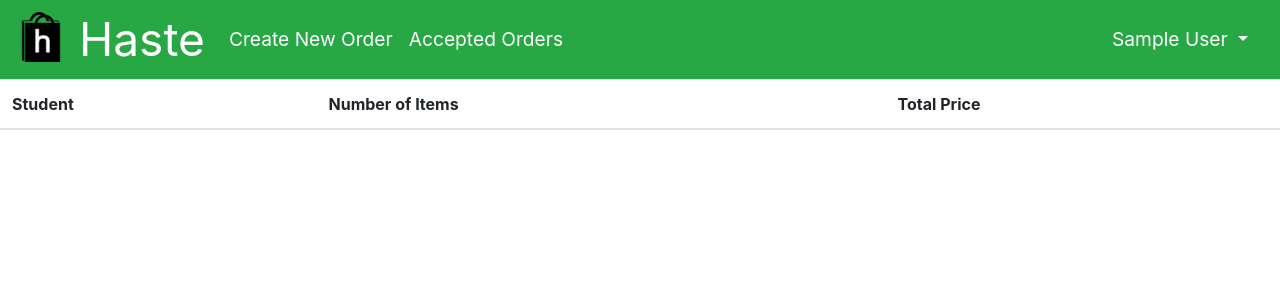
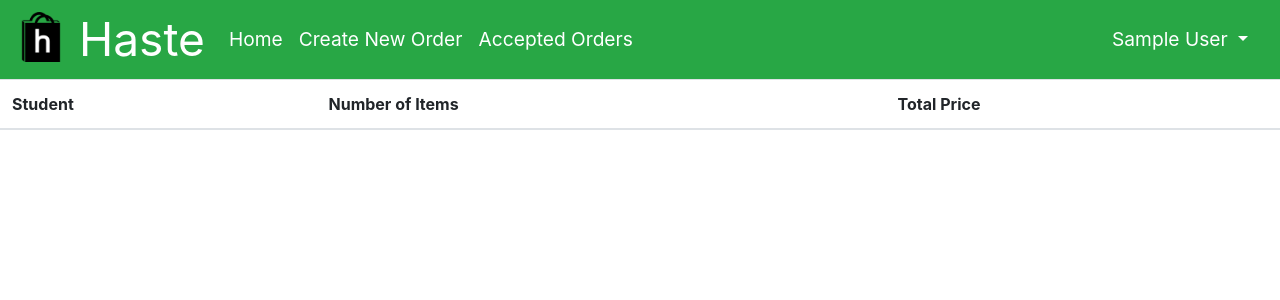
Before and after one commit to yilongzhu/haste, a Flask app: page /home in a window 1280 px wide. Shown: the top 300 px of the page. Run offline with Flask 2, Linux system fonts and the light colour scheme; the visitor is signed in with stand-in values (Sample User, id 1); data comes from the database, SQL or seed files in the repository; data that the repository does not hold is empty; some libraries are stand-ins or nearby versions.

Commit message:
Add Home tab

```diff
--- a/app/templates/base.html
+++ b/app/templates/base.html
@@ -25,6 +25,9 @@
 
         <div class="collapse navbar-collapse" id="navbarSupportedContent">
             <ul class="navbar-nav mr-auto">
+                <li class="nav-item active">
+                    <a class="nav-link" href="{{ url_for('main.home') }}">Home<span class="sr-only">(current)</span></a>
+                </li>
                 <li class="nav-item active">
                     <a class="nav-link" href="{{ url_for('main.new_order') }}">Create New Order<span class="sr-only">(current)</span></a>
                 </li>
```
